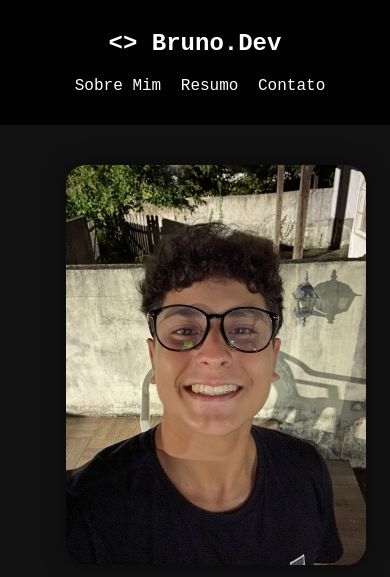
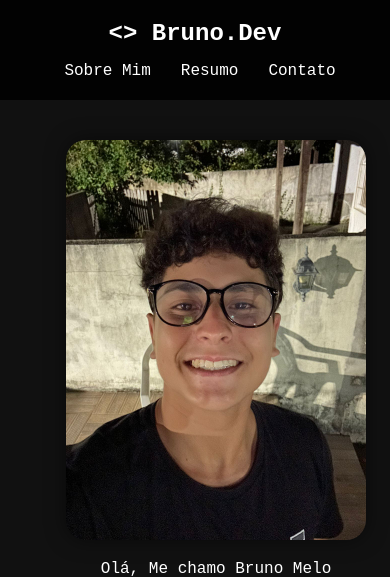
Before and after one commit to BrunoMeloMorais22/Portfolio, a Flask app: page / in a window 390 px wide. Shown: the top 577 px of the page. Run offline with Flask 3, Linux system fonts and the light colour scheme.

Commit message:
Adicionando responsividade

```diff
--- a/static/css/style.css
+++ b/static/css/style.css
@@ -365,20 +365,25 @@
   cursor: pointer;
 }
 
-/* Responsividade para tablets (768px) */
 @media (max-width: 768px) {
   header {
     flex-direction: column;
+    align-items: center;
+    padding: 20px;
+    gap: 15px;
     text-align: center;
   }
 
   nav {
-    margin-left: 0;
-    margin-top: 20px;
+    display: flex;
+    flex-wrap: wrap;
+    justify-content: center;
+    gap: 20px;
+    margin: 0;
   }
 
   nav > a {
-    margin-left: 20px;
+    margin: 0;
     font-size: 18px;
   }
 
@@ -421,7 +426,6 @@
   }
 }
 
-/* Responsividade para celulares (480px) */
 @media (max-width: 480px) {
   nav > a {
     margin-left: 10px;
```
